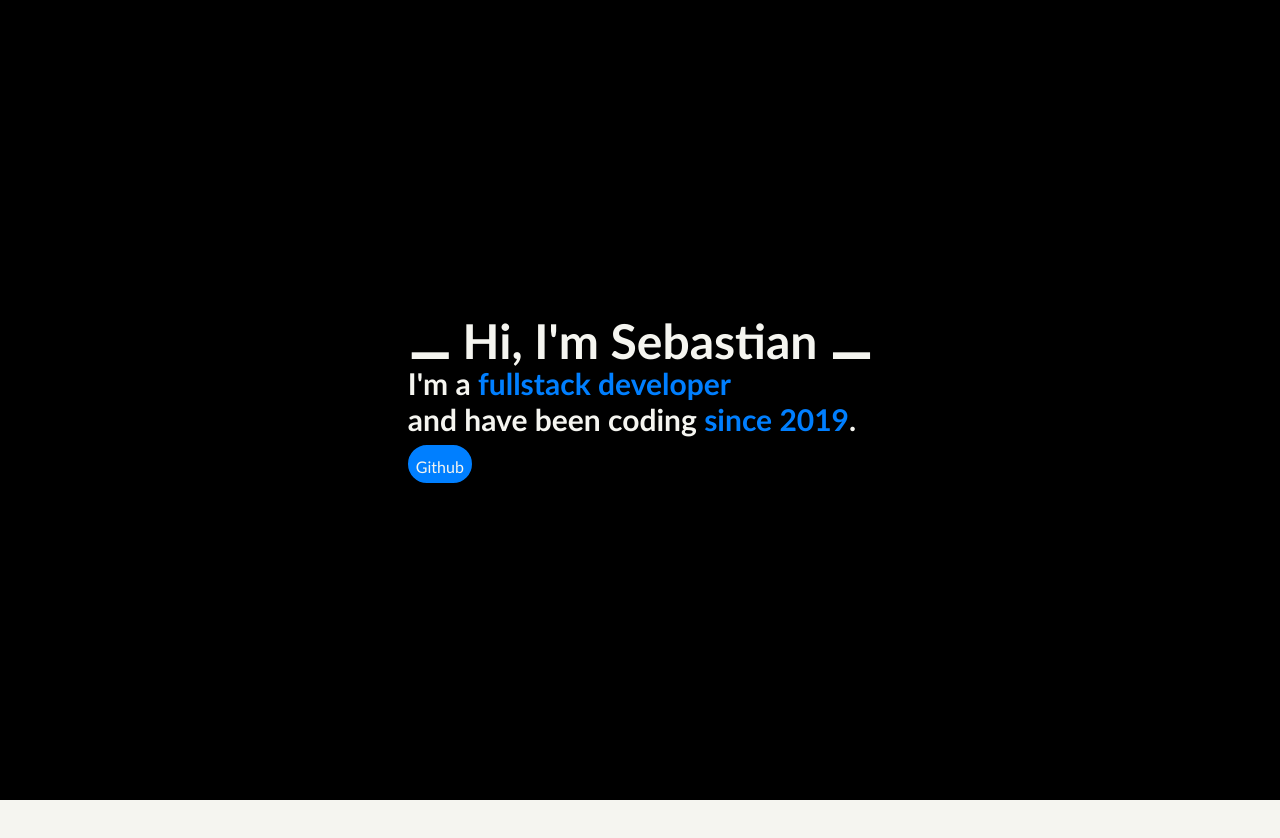
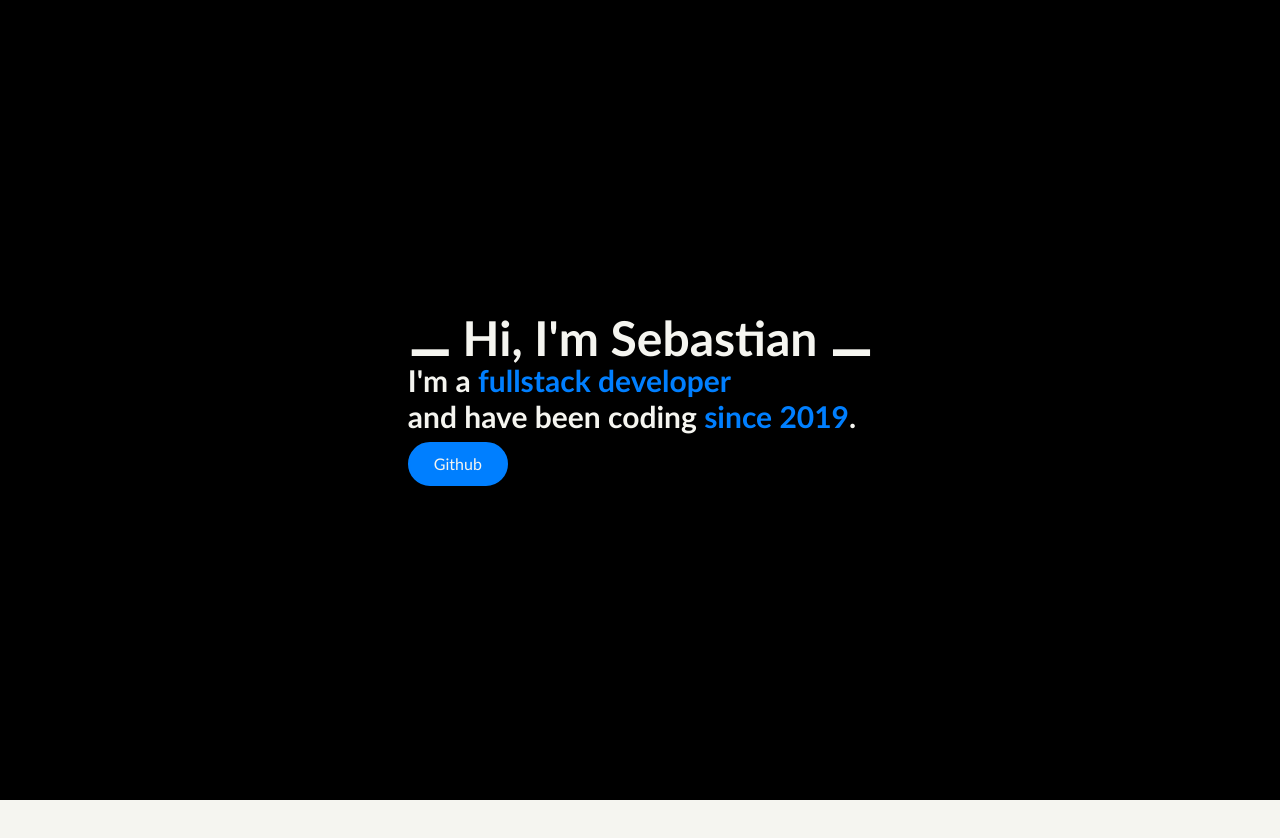
Before and after one commit to TitanProgrammer4480/Portfolio, a React (Vite) app: page / in a window 1280 px wide. In both pictures the pointer is over the link "Github". Shown: the top 838 px of the page. Built offline with nearby package versions, Linux system fonts and the light colour scheme; no server answers; the database is empty.

Commit message:
Update index.css

```diff
--- a/src/index.css
+++ b/src/index.css
@@ -29,10 +29,7 @@ body {
 
 .btn:hover {
   background-color: #007FFF;
-  padding-top: calc(var(--spacing)* 2);
-  padding-right: 6px;
-  padding-bottom: 2px;
-  padding-left: 6px;
+  padding: calc(var(--spacing)* 2) calc(var(--spacing)* 6);
 }
 
 @layer base {
```
